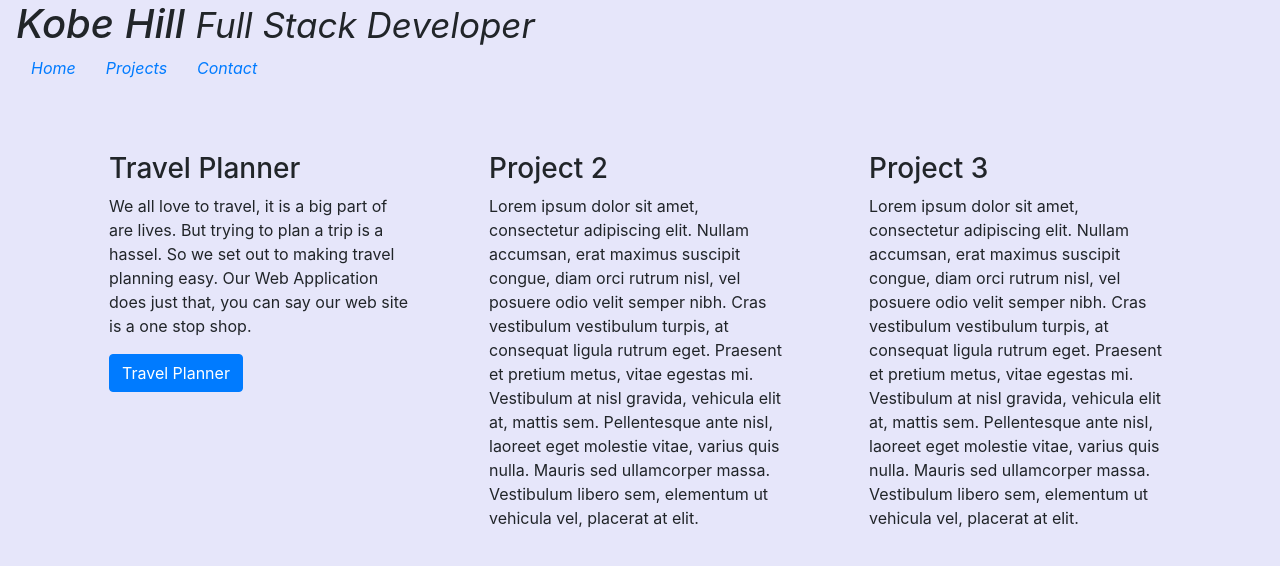
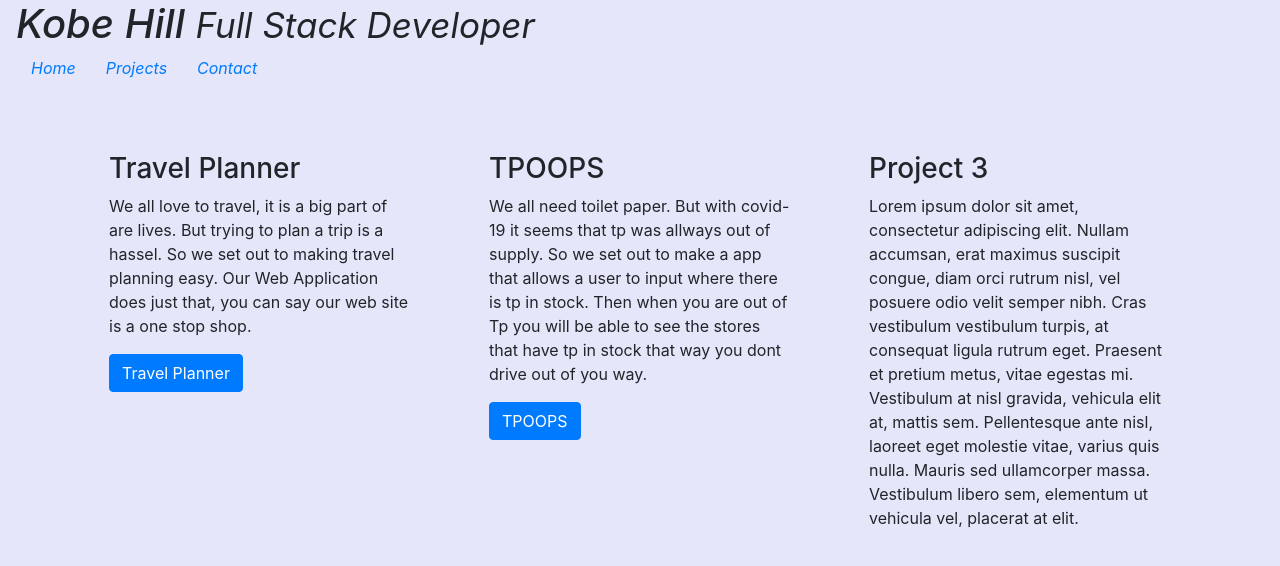
Before and after one commit to Kobehill68/React-Portfolio, a React (Create React App) app: page /projects in a window 1280 px wide. Shown: the top 566 px of the page. Built offline with nearby package versions, Linux system fonts and the light colour scheme.

Commit message:
added pictures

```diff
--- a/src/components/About.js
+++ b/src/components/About.js
@@ -1,5 +1,6 @@
 import React, { Component } from 'react'
 import '../App.css'
+
 
 
 
@@ -10,6 +11,9 @@ export default class About extends Component {
             <div className='container'>
                 <div className='row mt-5'>
                     <h3>About Me</h3>
+
+                    <img className="float-left mr-4" src="./images/About me Pic.jpg" width="150" height="150" />
+
                     <p>
                         Lorem ipsum dolor sit amet, consectetur adipiscing elit. Nullam accumsan, erat maximus suscipit congue,
                         diam orci rutrum nisl, vel posuere odio velit semper nibh. Cras vestibulum vestibulum turpis, at consequat
--- a/src/components/Contact.js
+++ b/src/components/Contact.js
@@ -10,9 +10,9 @@ export default class Contact extends Component {
                 <h2 className='mt-3 mb-3'> Contact Me</h2>
                 <div className="row">
                     <div className="col">
-                        <h4>Github: Link to github</h4>
+                        <h4>Github: </h4>
                         <h4>LinkedIn: </h4>
-                        <h4>Email: </h4>
+                        <h4>Email: kobehill68@gmail.com</h4>
                     </div>
                 </div>
             </div>
--- a/src/components/Projects.js
+++ b/src/components/Projects.js
@@ -12,20 +12,19 @@ export default class Projects extends Component {
                         <div className='project'>
                             <h3>Travel Planner</h3>
                             <p>We all love to travel, it is a big part of are lives. But trying to plan a
-                            trip is a hassel. So we set out to making travel planning easy. Our Web Application does
-                            just that, you can say our web site is a one stop shop.</p>
+                            trip is a hassel. So we set out to making travel planning easy. Our Web Application does just that, you can say our web site is a one stop shop.
+                            </p>
                             <a href="https://benjdg.github.io/Travel_App/" class="btn btn-primary">Travel Planner</a>
                         </div>
                     </div>
 
                     <div className='col-md-4 well'>
                         <div className='project'>
-                            <h3>Project 2</h3>
-                            <p>Lorem ipsum dolor sit amet, consectetur adipiscing elit. Nullam accumsan, erat maximus suscipit congue,
-                            diam orci rutrum nisl, vel posuere odio velit semper nibh. Cras vestibulum vestibulum turpis, at consequat
-                            ligula rutrum eget. Praesent et pretium metus, vitae egestas mi. Vestibulum at nisl gravida, vehicula elit at,
-                            mattis sem. Pellentesque ante nisl, laoreet eget molestie vitae, varius quis nulla. Mauris sed ullamcorper massa.
-                            Vestibulum libero sem, elementum ut vehicula vel, placerat at elit.</p>
+                            <h3>TPOOPS</h3>
+                            <p>We all need toilet paper. But with covid-19 it seems that tp was allways
+                            out of supply. So we set out to make a app that allows a user to input where there is tp in stock. Then when you are out of Tp you will be able to see the stores that have tp in stock that way you dont drive out of you way.
+                            </p>
+                            <a href="https://mkkp-project2.herokuapp.com/" class="btn btn-primary">TPOOPS</a>
                         </div>
                     </div>
 
@@ -40,8 +39,6 @@ export default class Projects extends Component {
                         </div>
                     </div>
 
-
-
                 </div>
             </div>
         )
```
Also changed, not shown: src/images/About me Pic.jpg (added).
